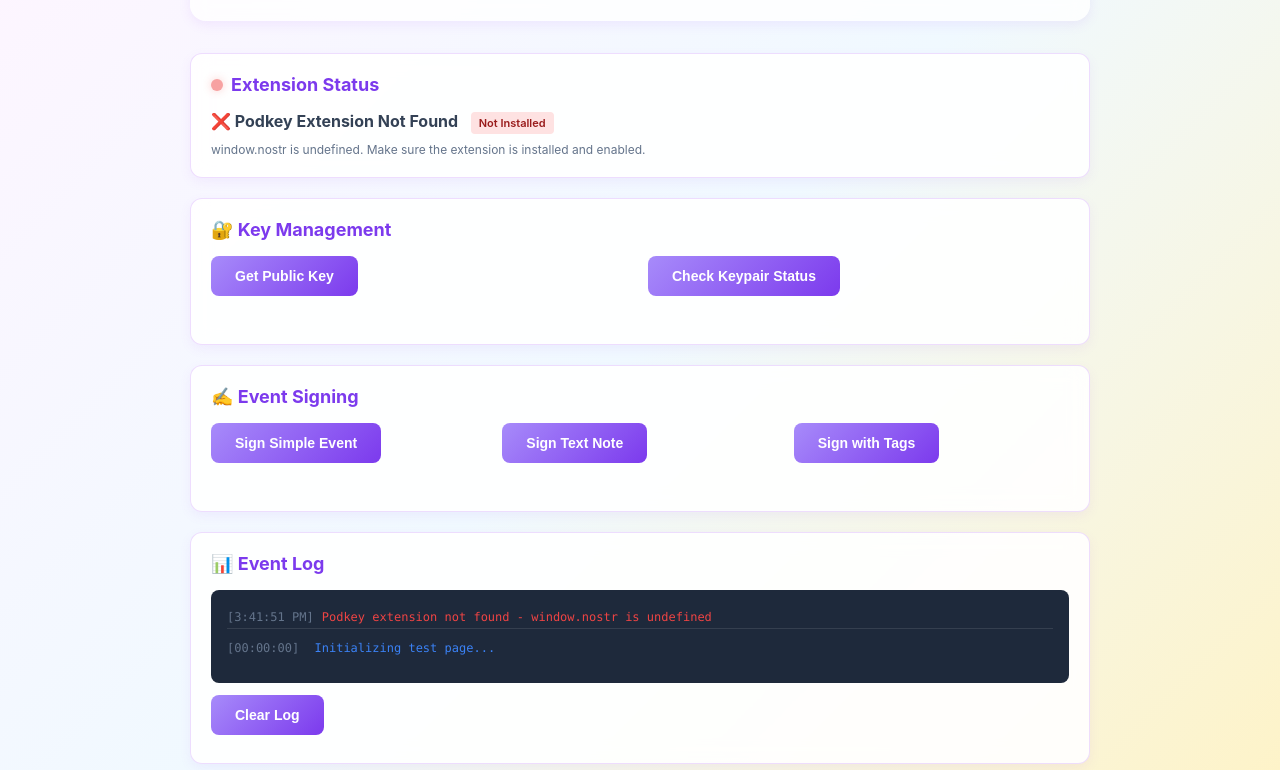
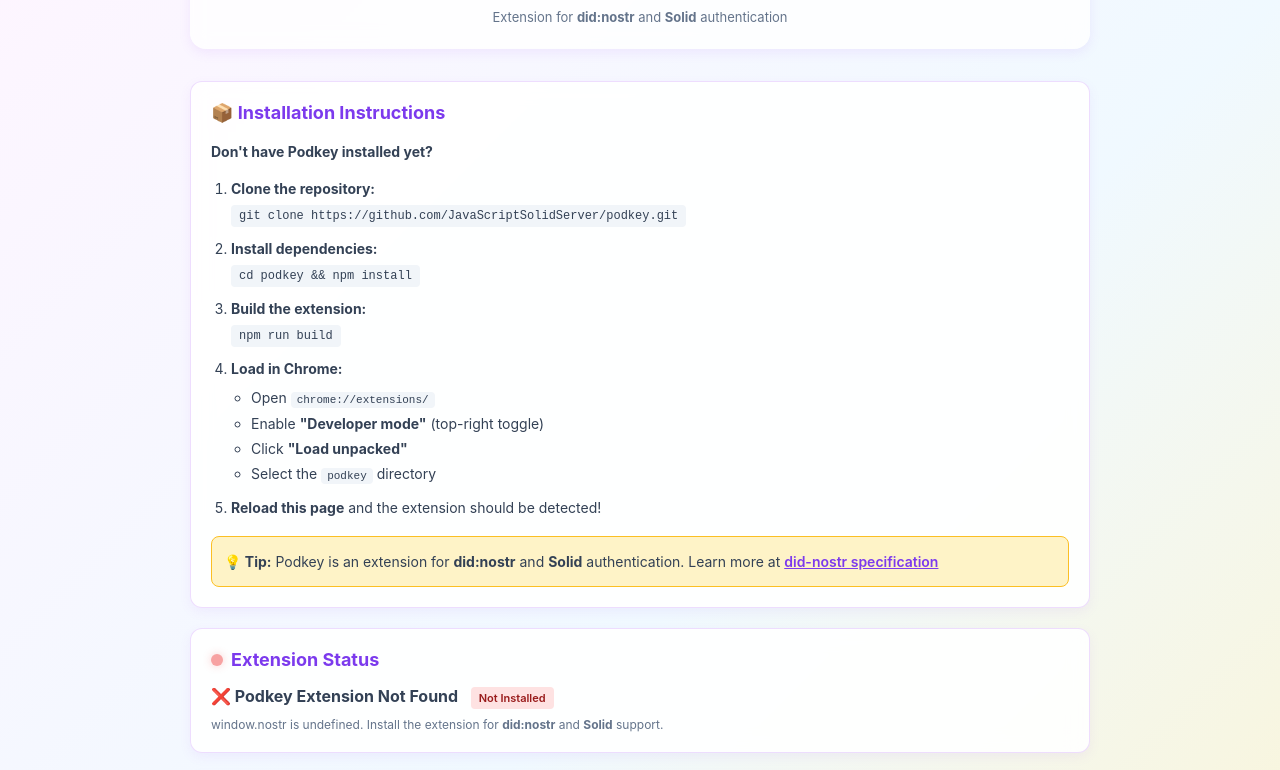
Before and after one commit to JavaScriptSolidServer/podkey, a browser extension: page test-page/index.html in a window 1280 px wide. Shown: the part 111-881 px from the top of the page. Drawn offline with Linux system fonts and the light colour scheme.

Commit message:
Update: Add installation guide, change to AGPL, emphasize did:nostr and Solid
- Add comprehensive installation instructions to test page
- Change license from MIT to AGPL-3.0
- Update all descriptions to emphasize did:nostr and Solid authentication
- Add did:nostr specification link throughout
- Update popup UI to mention did:nostr and Solid

```diff
--- a/package.json
+++ b/package.json
@@ -1,7 +1,7 @@
 {
   "name": "podkey",
   "version": "0.0.4",
-  "description": "World-class Nostr wallet extension with Solid superpowers - NIP-07 provider + auto-authentication",
+  "description": "did:nostr and Solid authentication extension - NIP-07 provider for decentralized identity",
   "main": "src/index.js",
   "type": "module",
   "scripts": {
@@ -24,7 +24,7 @@
     "pod"
   ],
   "author": "JavaScriptSolidServer",
-  "license": "MIT",
+  "license": "AGPL-3.0",
   "repository": {
     "type": "git",
     "url": "https://github.com/JavaScriptSolidServer/podkey.git"
--- a/test-page/index.html
+++ b/test-page/index.html
@@ -219,6 +219,52 @@
       <div class="header">
         <h1>🔑 Podkey Test Page</h1>
         <p>Real-time diagnostics for NIP-07 extension testing</p>
+        <p style="margin-top: 12px; font-size: 13px; color: #64748b;">
+          Extension for <strong>did:nostr</strong> and <strong>Solid</strong> authentication
+        </p>
+      </div>
+
+      <div class="status-card" id="installationCard" style="display: none;">
+        <h2>📦 Installation Instructions</h2>
+        <div style="line-height: 1.8; font-size: 14px;">
+          <p><strong>Don't have Podkey installed yet?</strong></p>
+          <ol style="margin-left: 20px; margin-top: 12px;">
+            <li style="margin-bottom: 8px;">
+              <strong>Clone the repository:</strong><br>
+              <code style="background: #f1f5f9; padding: 4px 8px; border-radius: 4px; font-size: 12px;">
+                git clone https://github.com/JavaScriptSolidServer/podkey.git
+              </code>
+            </li>
+            <li style="margin-bottom: 8px;">
+              <strong>Install dependencies:</strong><br>
+              <code style="background: #f1f5f9; padding: 4px 8px; border-radius: 4px; font-size: 12px;">
+                cd podkey && npm install
+              </code>
+            </li>
+            <li style="margin-bottom: 8px;">
+              <strong>Build the extension:</strong><br>
+              <code style="background: #f1f5f9; padding: 4px 8px; border-radius: 4px; font-size: 12px;">
+                npm run build
+              </code>
+            </li>
+            <li style="margin-bottom: 8px;">
+              <strong>Load in Chrome:</strong>
+              <ul style="margin-left: 20px; margin-top: 4px;">
+                <li>Open <code style="background: #f1f5f9; padding: 2px 6px; border-radius: 4px; font-size: 11px;">chrome://extensions/</code></li>
+                <li>Enable <strong>"Developer mode"</strong> (top-right toggle)</li>
+                <li>Click <strong>"Load unpacked"</strong></li>
+                <li>Select the <code style="background: #f1f5f9; padding: 2px 6px; border-radius: 4px; font-size: 11px;">podkey</code> directory</li>
+              </ul>
+            </li>
+            <li>
+              <strong>Reload this page</strong> and the extension should be detected!
+            </li>
+          </ol>
+          <p style="margin-top: 16px; padding: 12px; background: #fef3c7; border-radius: 8px; border: 1px solid #fbbf24;">
+            <strong>💡 Tip:</strong> Podkey is an extension for <strong>did:nostr</strong> and <strong>Solid</strong> authentication.
+            Learn more at <a href="https://nostrcg.github.io/did-nostr/" target="_blank" style="color: #7c3aed; font-weight: 600;">did-nostr specification</a>
+          </p>
+        </div>
       </div>
 
       <div class="status-card">
@@ -338,14 +384,16 @@
       function updateExtensionStatus() {
         const statusEl = document.getElementById('extensionStatus')
         const infoEl = document.getElementById('extensionInfo')
+        const installCard = document.getElementById('installationCard')
 
         if (typeof window.nostr !== 'undefined') {
           statusEl.className = 'status-indicator active'
+          installCard.style.display = 'none'
           infoEl.innerHTML = `
           <strong>✅ Podkey Extension Detected</strong>
           <span class="badge badge-success">Active</span>
           <div style="margin-top: 8px; font-size: 12px; color: #64748b;">
-            window.nostr is available
+            window.nostr is available for <strong>did:nostr</strong> and <strong>Solid</strong> authentication
           </div>
         `
           log(
@@ -354,11 +402,12 @@
           )
         } else {
           statusEl.className = 'status-indicator error'
+          installCard.style.display = 'block'
           infoEl.innerHTML = `
           <strong>❌ Podkey Extension Not Found</strong>
           <span class="badge badge-error">Not Installed</span>
           <div style="margin-top: 8px; font-size: 12px; color: #64748b;">
-            window.nostr is undefined. Make sure the extension is installed and enabled.
+            window.nostr is undefined. Install the extension for <strong>did:nostr</strong> and <strong>Solid</strong> support.
           </div>
         `
           log('Podkey extension not found - window.nostr is undefined', 'error')
```
Also changed, not shown: USAGE.md (+2 -0 lines), popup/popup.html (+2 -2 lines), README.md, manifest.json, 1 other file.
